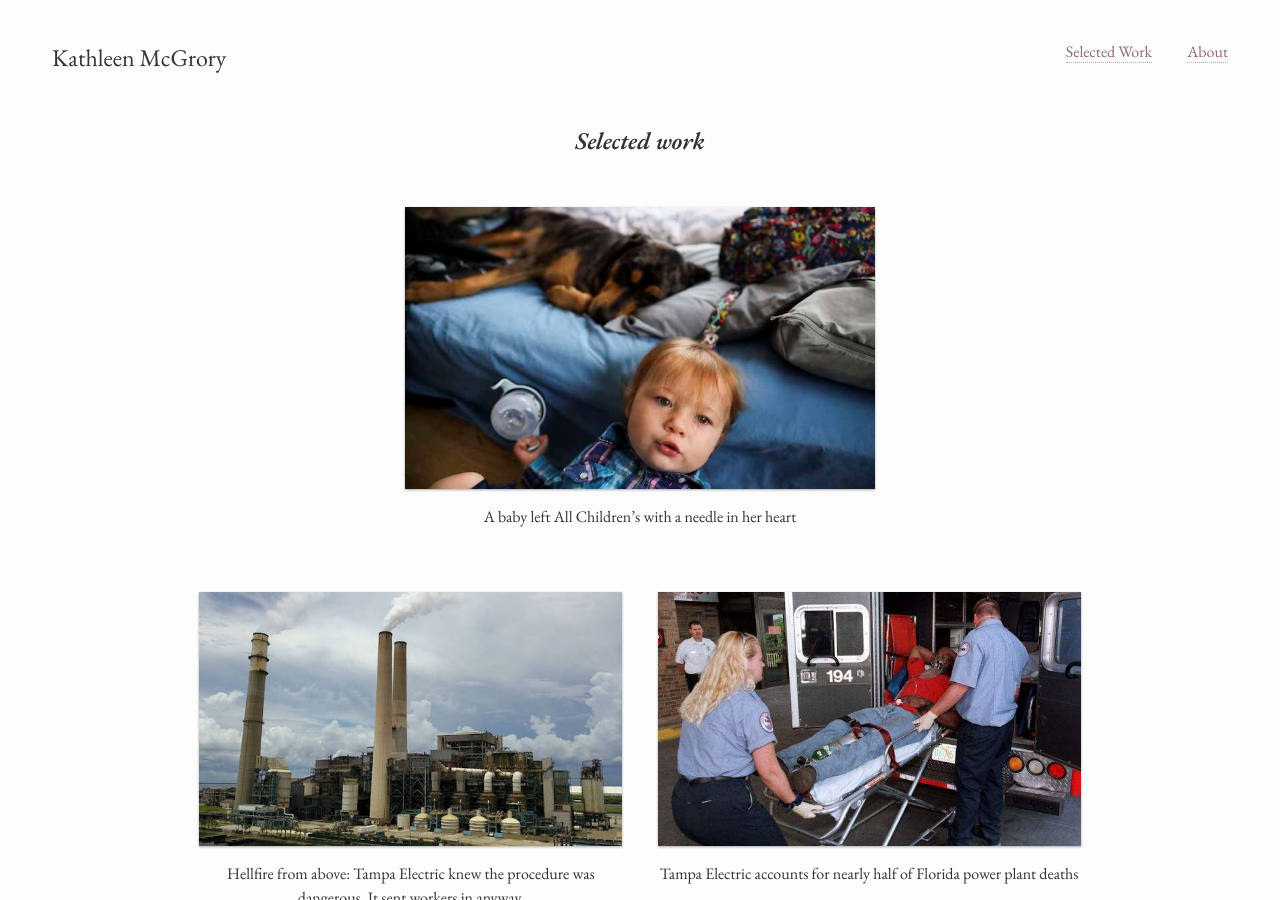
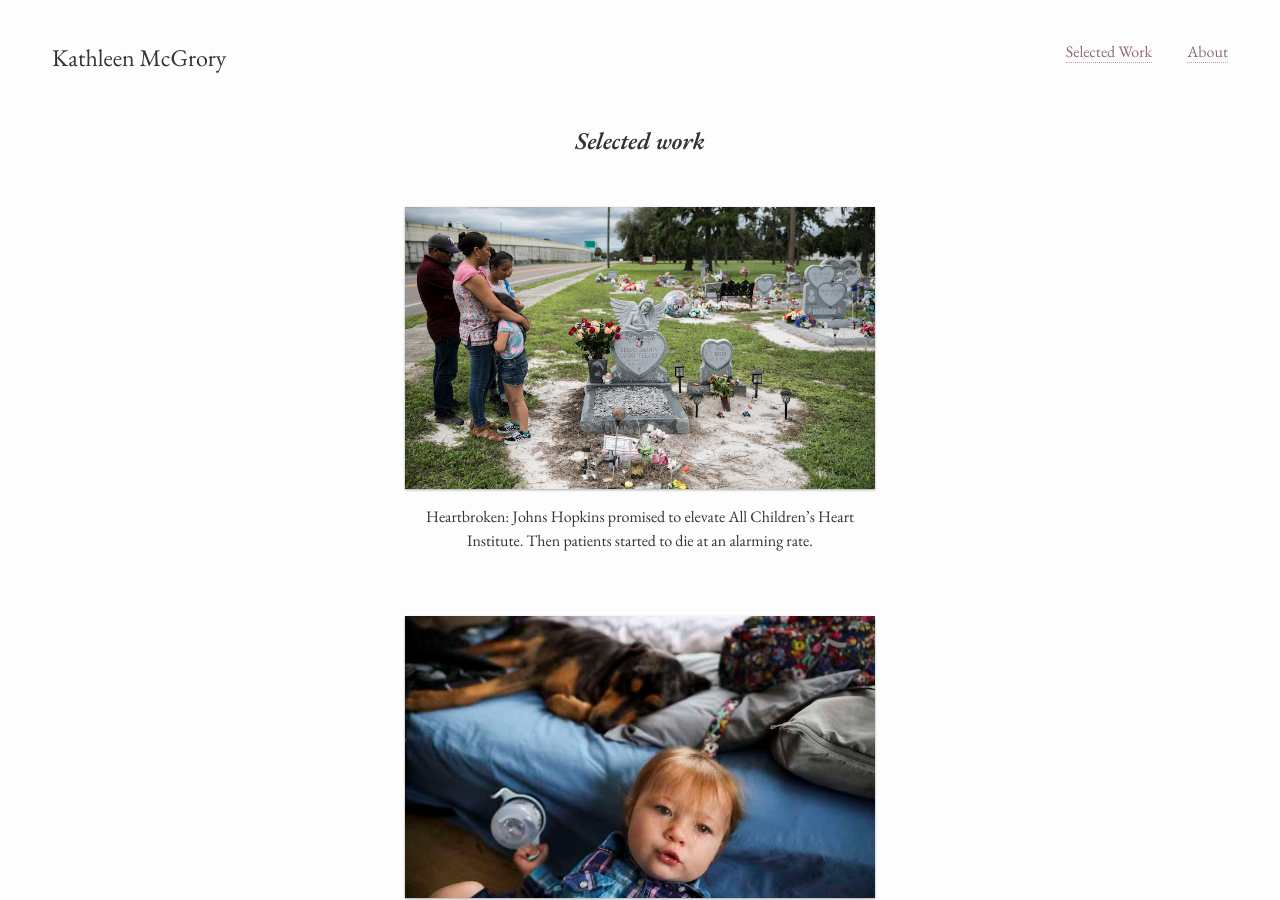
Before and after one commit to kmcgrory/kmcgrory.github.io, a Jekyll site: the page built from index.md, in a window 1280 px wide and 900 px high. Built offline with Jekyll 4.4.1, drawn with Linux system fonts in a browser that asks for light colours; our own code applies the rules of GitHub Pages for plain Markdown files.

Commit message:
Update index.md

```diff
--- a/index.md
+++ b/index.md
@@ -2,6 +2,9 @@
 layout: default
 
 stories:
+- hed: 'Heartbroken: Johns Hopkins promised to elevate All Children’s Heart Institute. Then patients started to die at an alarming rate.'
+  url: 'http://www.tampabay.com/projects/2018/investigations/heartbroken/all-childrens-heart-institute/'
+  img: 'leslie.jpg'
 - hed: 'A baby left All Children’s with a needle in her heart'
   url: 'http://www.tampabay.com/investigations/2018/04/20/a-baby-left-all-childrens-with-a-needle-in-her-heart/'
   img: 'ach.jpg'
```
